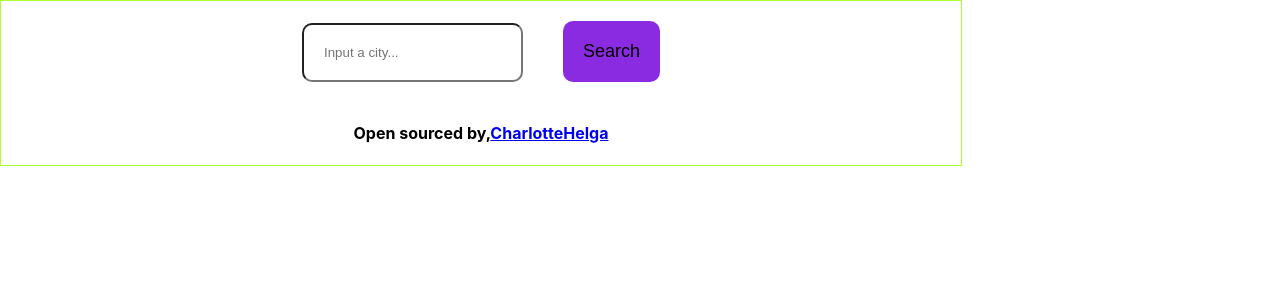
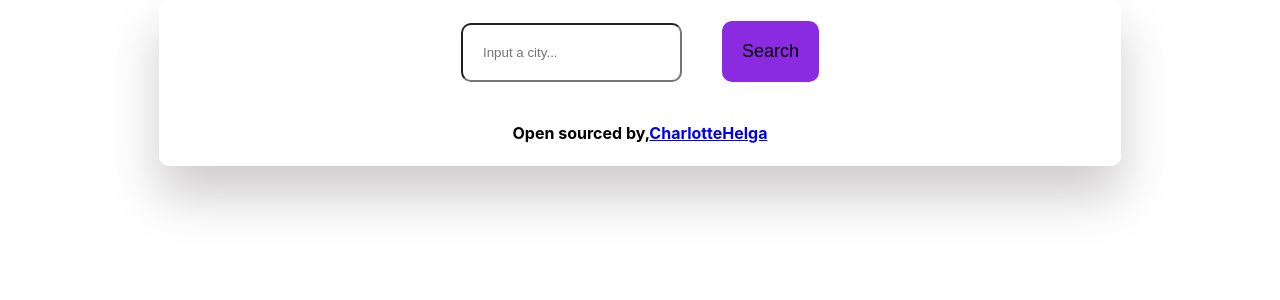
Before and after one commit to CharlotteHelga/reactsearchbox, a React (Create React App) app: page / in a window 1280 px wide. Shown: the top 300 px of the page. Built offline with nearby package versions, Linux system fonts and the light colour scheme.

Commit message:
css changes

```diff
--- a/src/index.css
+++ b/src/index.css
@@ -6,9 +6,12 @@ body {
   -webkit-font-smoothing: antialiased;
   -moz-osx-font-smoothing: grayscale;
   text-align: center;
-  border: 1px solid greenyellow;
+  border: 1px solid white;
+  border-radius: 10px;
   max-width: 75%;
   text-align: center;
+  box-shadow: 0px 30px 50px rgb(207, 204, 204);
+  margin: 0 auto;
 }
 
 code {
@@ -28,3 +31,6 @@ button{
   border: white;
   font-size: large;
 }
+li{
+  list-style: none;
+}
```
